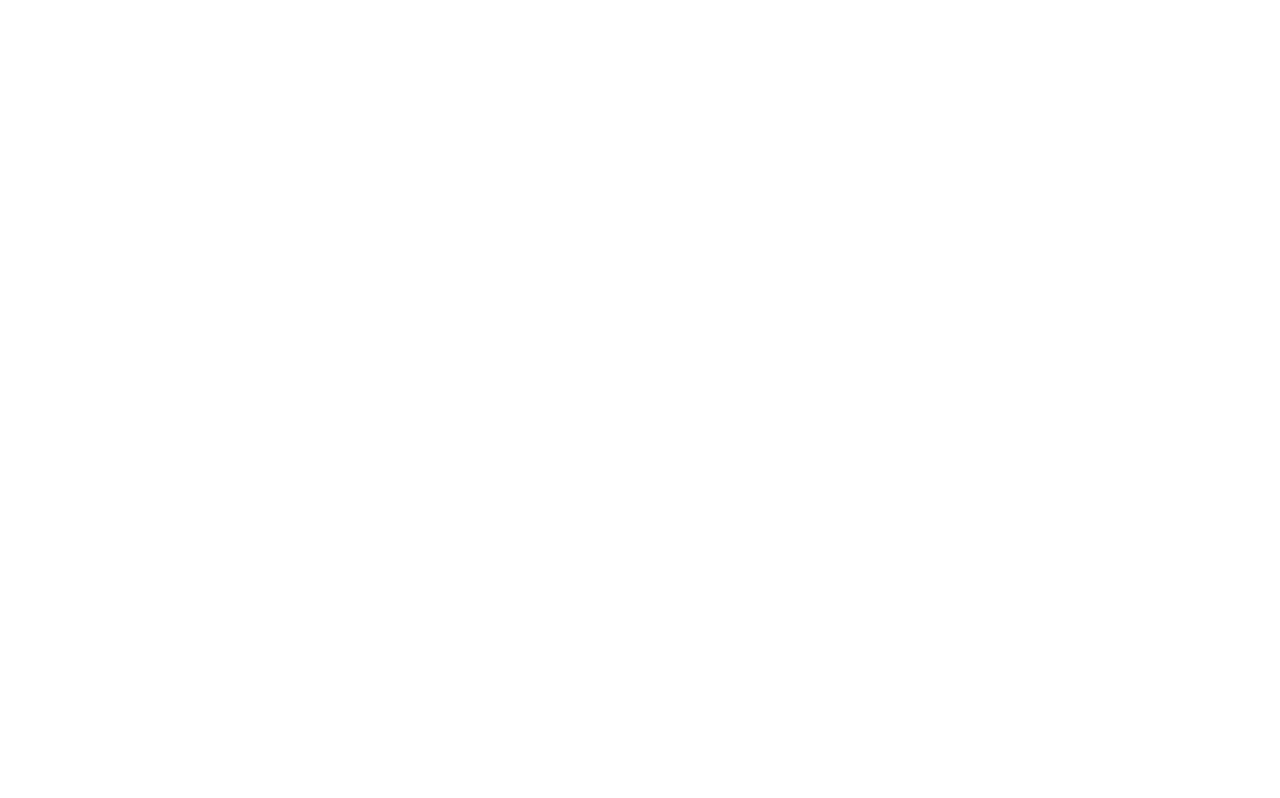
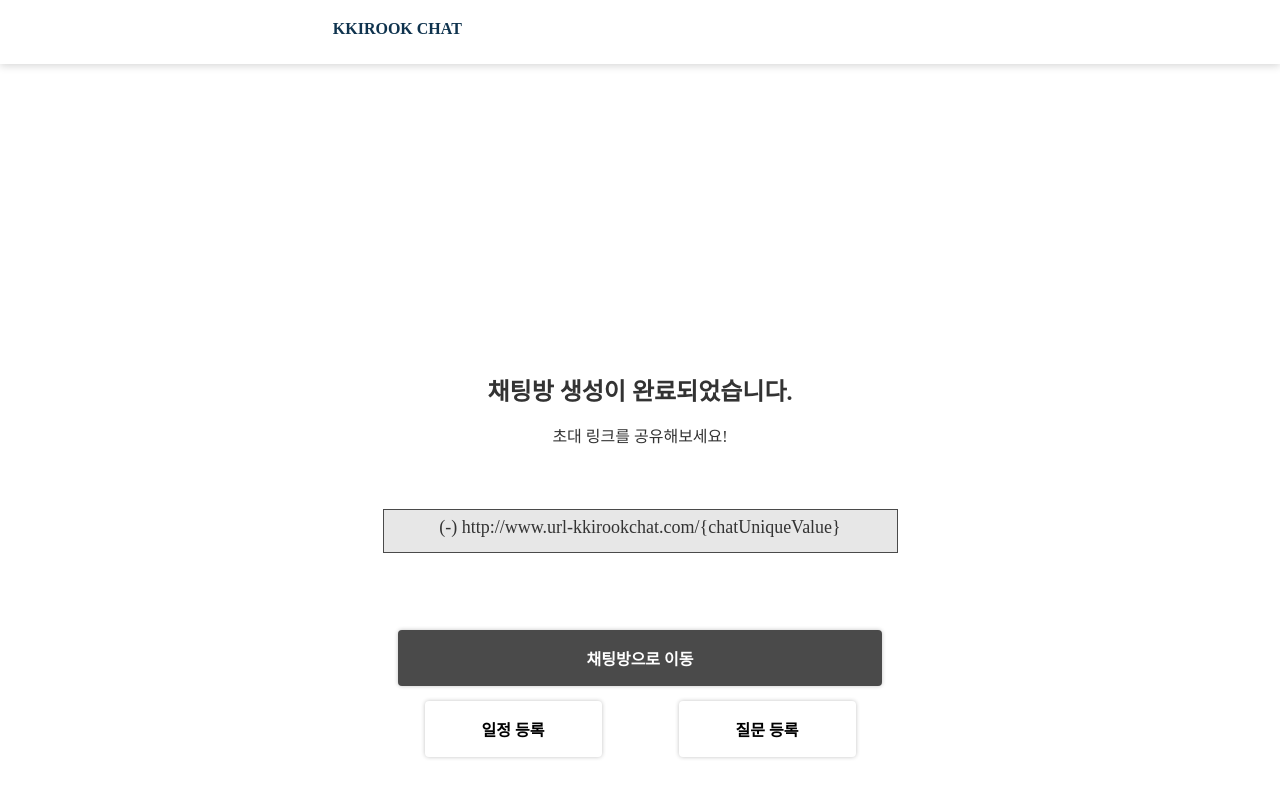
Before and after one commit to depromeet/warmingup_8team_front, a React (Create React App) app: page /create-chat-complete in a window 1280 px wide. Built offline with nearby package versions, Linux system fonts and the light colour scheme; a web font is replaced by a local one.

Commit message:
채팅방 생성 완료 페이지

```diff
--- a/src/App/index.tsx
+++ b/src/App/index.tsx
@@ -11,6 +11,7 @@
           <Route exact path='/' component={pages.LandingPage} />
           <Route exact path='/sign-up-complete' component={pages.SignUpComplete} />
           <Route exact path='/create-chat' component={pages.CreateChat} />
+          <Route exact path='/create-chat-complete' component={pages.CreateChatComplete} />
           <Route exact path='/chat' component={pages.Chat} />
         </Switch>
       </Router>
--- /dev/null
+++ b/src/pages/CreateChatComplete/index.tsx
@@ -0,0 +1,52 @@
+import React from 'react';
+import {Button, Header} from 'components';
+import * as styled from "./style";
+import {useHistory} from "react-router-dom";
+
+const LandingPage:React.FC = _ => {
+  let history = useHistory();
+
+  let chatUniqueValue = '{chatUniqueValue}';
+  return (
+    <div>
+      <Header/>
+      <styled.Title>
+        채팅방 생성이 완료되었습니다.
+      </styled.Title>
+      <styled.Text>
+        초대 링크를 공유해보세요!
+      </styled.Text>
+      <styled.LinkBox>
+        (-) http://www.url-kkirookchat.com/{chatUniqueValue}
+      </styled.LinkBox>
+
+      <Button
+        text={'채팅방으로 이동'}
+        bold={true}
+        width={484}
+        height={56}
+        color={'white'}
+        background={'#4a4a4a'}
+        margin={'77px 0 15px'}
+        onClick={() => history.push('/chat')}
+      />
+      <br/>
+
+      <Button
+        text={'일정 등록'}
+        bold={true}
+        width={177}
+        height={56}
+      />
+      <Button
+        text={'질문 등록'}
+        bold={true}
+        width={177}
+        height={56}
+        margin={'0 0 0 77px'}
+      />
+    </div>
+  );
+};
+
+export default LandingPage;
--- /dev/null
+++ b/src/pages/CreateChatComplete/style.tsx
@@ -0,0 +1,21 @@
+import styled from 'styled-components';
+
+export const Title = styled.div`
+  font-size: 24px;
+  font-weight: bold;
+  margin-top: 308px;
+`;
+
+export const Text = styled.div`
+  margin: 16px 0 62px;
+`;
+
+export const LinkBox = styled.div`
+  width: 513px;
+  height: 35px;
+  font-size: 18px;
+  border: solid 1px #4a4a4a;
+  background-color: #e7e7e7;
+  margin: auto;
+  padding-top: 7px;
+`;
```
Also changed, not shown: src/pages/index.tsx (+6 -4 lines).
